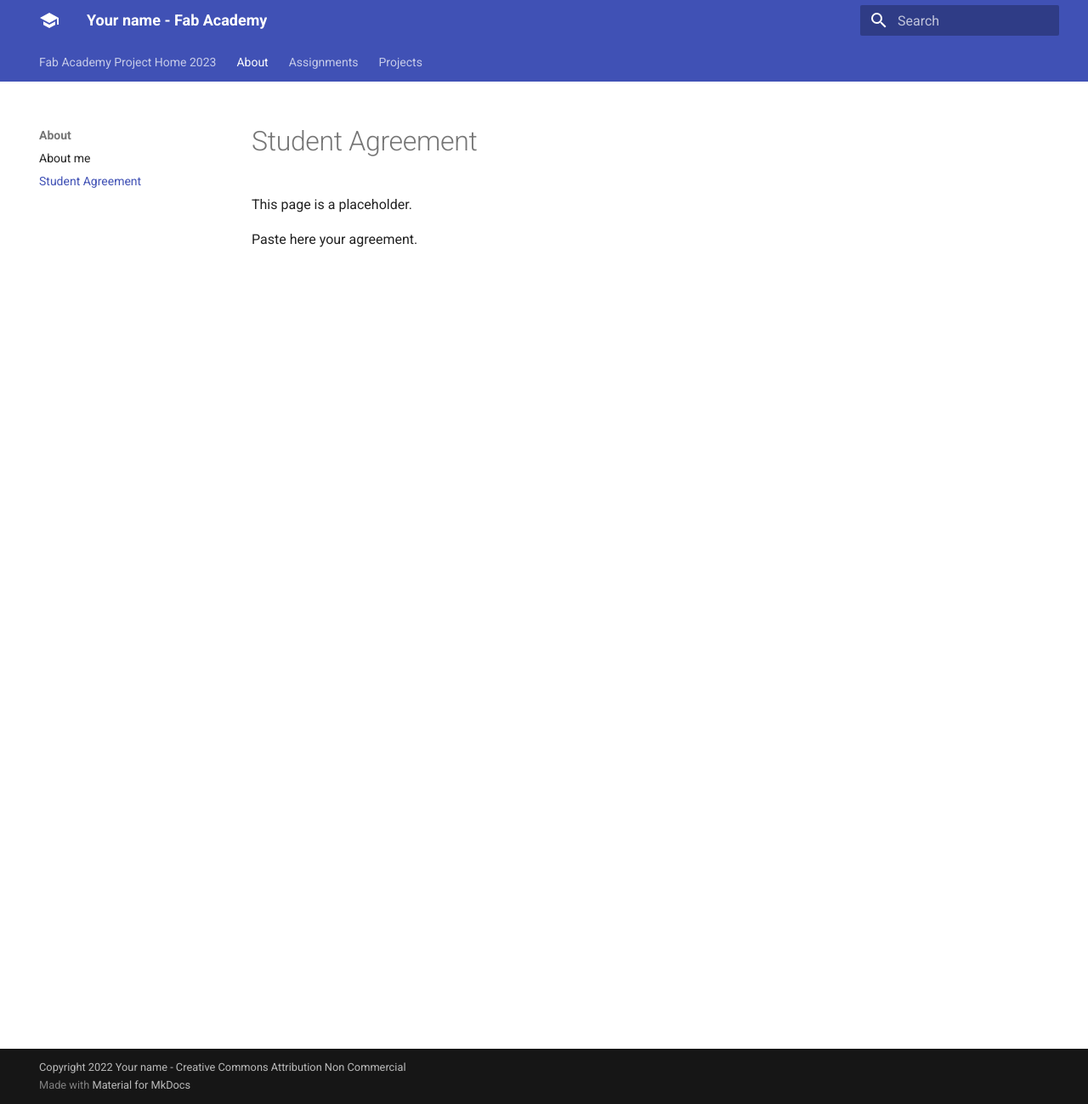
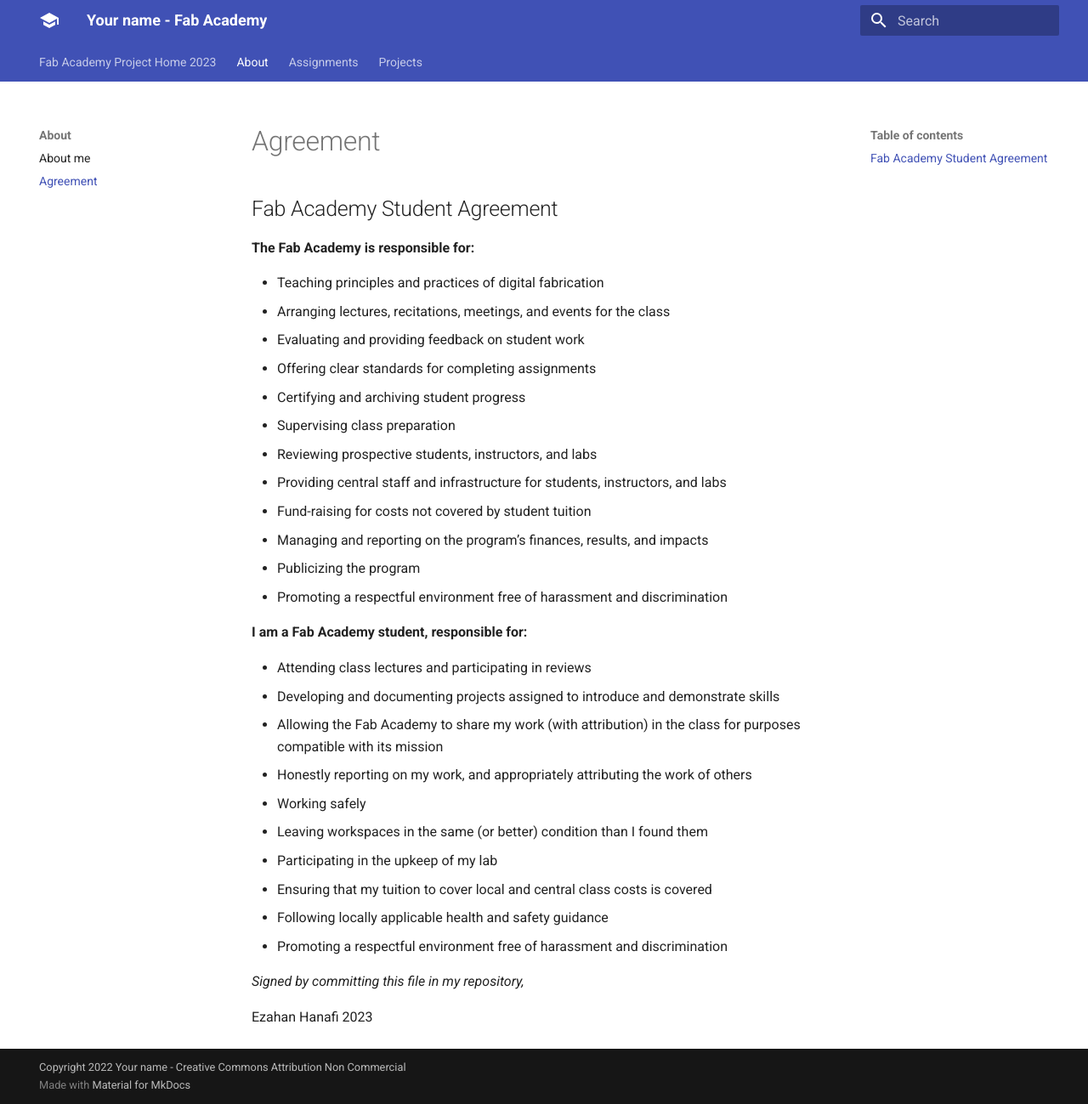
Before and after one commit to skeatz/gh-demo, an MkDocs documentation site: the page built from docs/about/agreement.md, in a window 1280 px wide and 1299 px high. Shown: the whole window at 85% size. Built offline with MkDocs 1.6.1 and Material for MkDocs 9.7.7, drawn with Linux system fonts in a browser that asks for light colours.

Commit message:
Update agreement.md

```diff
--- a/docs/about/agreement.md
+++ b/docs/about/agreement.md
@@ -1,5 +1,33 @@
-# Student Agreement
+## Fab Academy Student Agreement
 
-This page is a placeholder.
+**The Fab Academy is responsible for:**
 
-Paste here your agreement.
+- Teaching principles and practices of digital fabrication
+- Arranging lectures, recitations, meetings, and events for the class
+- Evaluating and providing feedback on student work
+- Offering clear standards for completing assignments
+- Certifying and archiving student progress
+- Supervising class preparation
+- Reviewing prospective students, instructors, and labs
+- Providing central staff and infrastructure for students, instructors, and labs
+- Fund-raising for costs not covered by student tuition
+- Managing and reporting on the program’s finances, results, and impacts
+- Publicizing the program
+- Promoting a respectful environment free of harassment and discrimination
+
+**I am a Fab Academy student, responsible for:**
+
+- Attending class lectures and participating in reviews
+- Developing and documenting projects assigned to introduce and demonstrate skills
+- Allowing the Fab Academy to share my work (with attribution) in the class for purposes compatible with its mission
+- Honestly reporting on my work, and appropriately attributing the work of others
+- Working safely
+- Leaving workspaces in the same (or better) condition than I found them
+- Participating in the upkeep of my lab
+- Ensuring that my tuition to cover local and central class costs is covered
+- Following locally applicable health and safety guidance
+- Promoting a respectful environment free of harassment and discrimination
+
+*Signed by committing this file in my repository,*
+
+Ezahan Hanafi 2023
```
